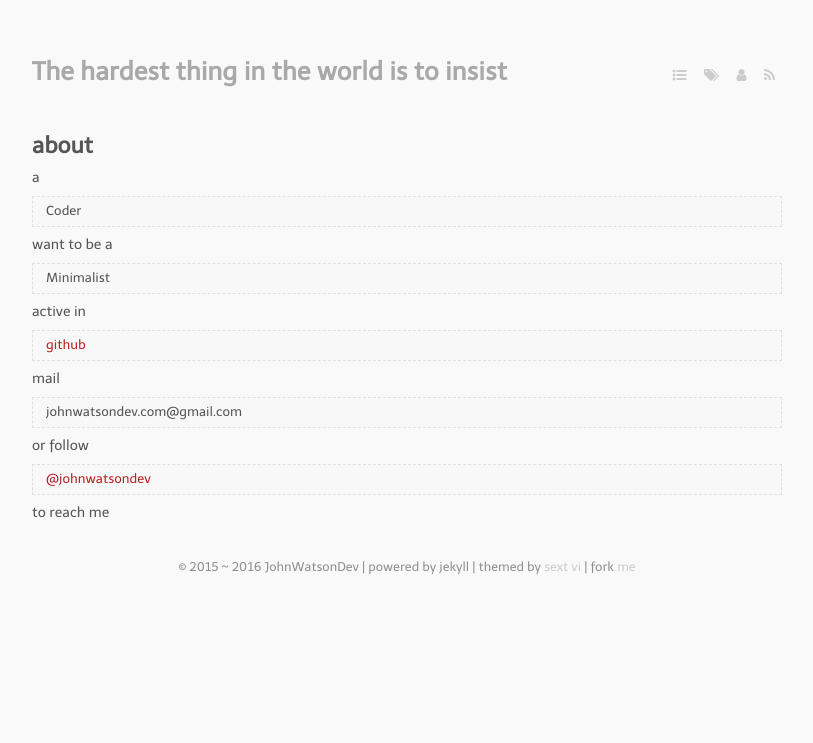
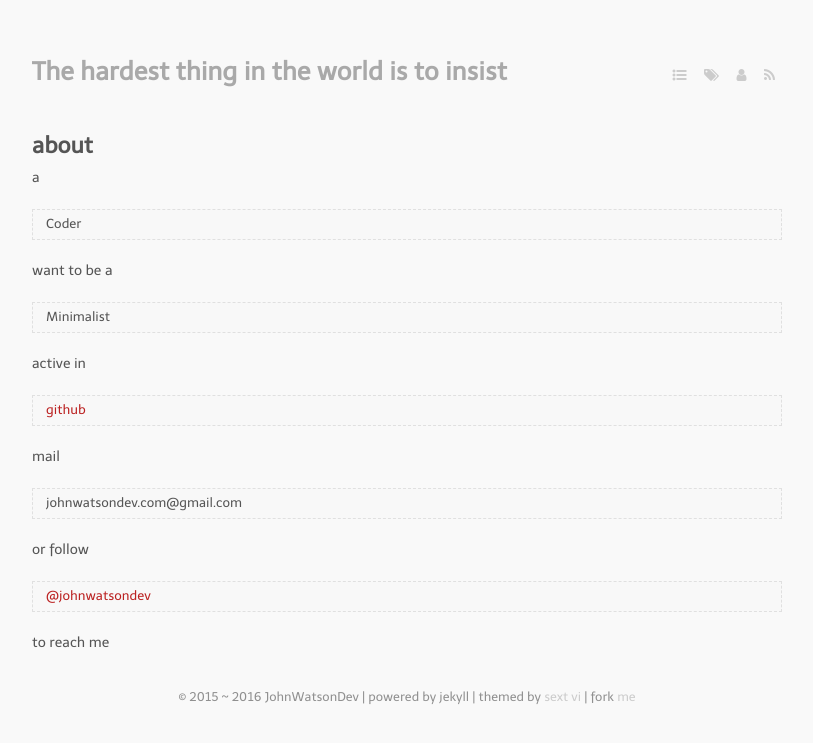
Before and after one commit to johnwatsondev/johnwatsondev.github.io, a Jekyll site: the page built from about.md, in a window 1280 px wide. Shown: the top 743 px of the page, without its empty margins (233-1046 px from the left). Built offline with Jekyll 4.4.1, drawn with Linux system fonts in a browser that asks for light colours; nearby versions of some CDN libraries; some web fonts are replaced; Markdown is read by kramdown in place of the engine named in the settings.

Commit message:
update blockquote style

```diff
--- a/media/css/style.css
+++ b/media/css/style.css
@@ -62,8 +62,11 @@ blockquote, pre code {
   display: block;
   overflow: auto; }
 
+blockquote {
+  margin: 1em 0; }
+
 pre {
-  padding: .3em 0!important;}
+  padding: .3em 0!important; }
 
 code {
   background-color: #f8f8f8;
--- a/media/css/style.scss
+++ b/media/css/style.scss
@@ -41,7 +41,7 @@ hr { width: 4em; border: none; border-top: 1px dashed #d0d0d0; border-bottom: 1p
 .center { text-align: center; }
 ::selection { color: #fff; background-color: #333; }
 a { text-decoration: none; color: #bb2222; &:hover { color: #dd1144; }; }
-blockquote { background-color: #f8f8f8; padding: 0.2em 1em; border: 1px dashed #eee !important; border-color: #e0e0e0 !important; font-size: 13px; line-height: 1.6; display: block; overflow: auto; }
+blockquote { background-color: #f8f8f8; padding: 0 1em; border: 1px dashed #eee !important; border-color: #e0e0e0 !important; font-size: 13px; line-height: 1.6; display: block; overflow: auto; }
 pre code { @extend blockquote; }
 code { background-color: #f8f8f8; padding: 2px 5px; border: 1px dashed #e0e0e0; font-family: #{$monospace}; }
 /* h1, h2 { font-size: 1.4em; } */
```
